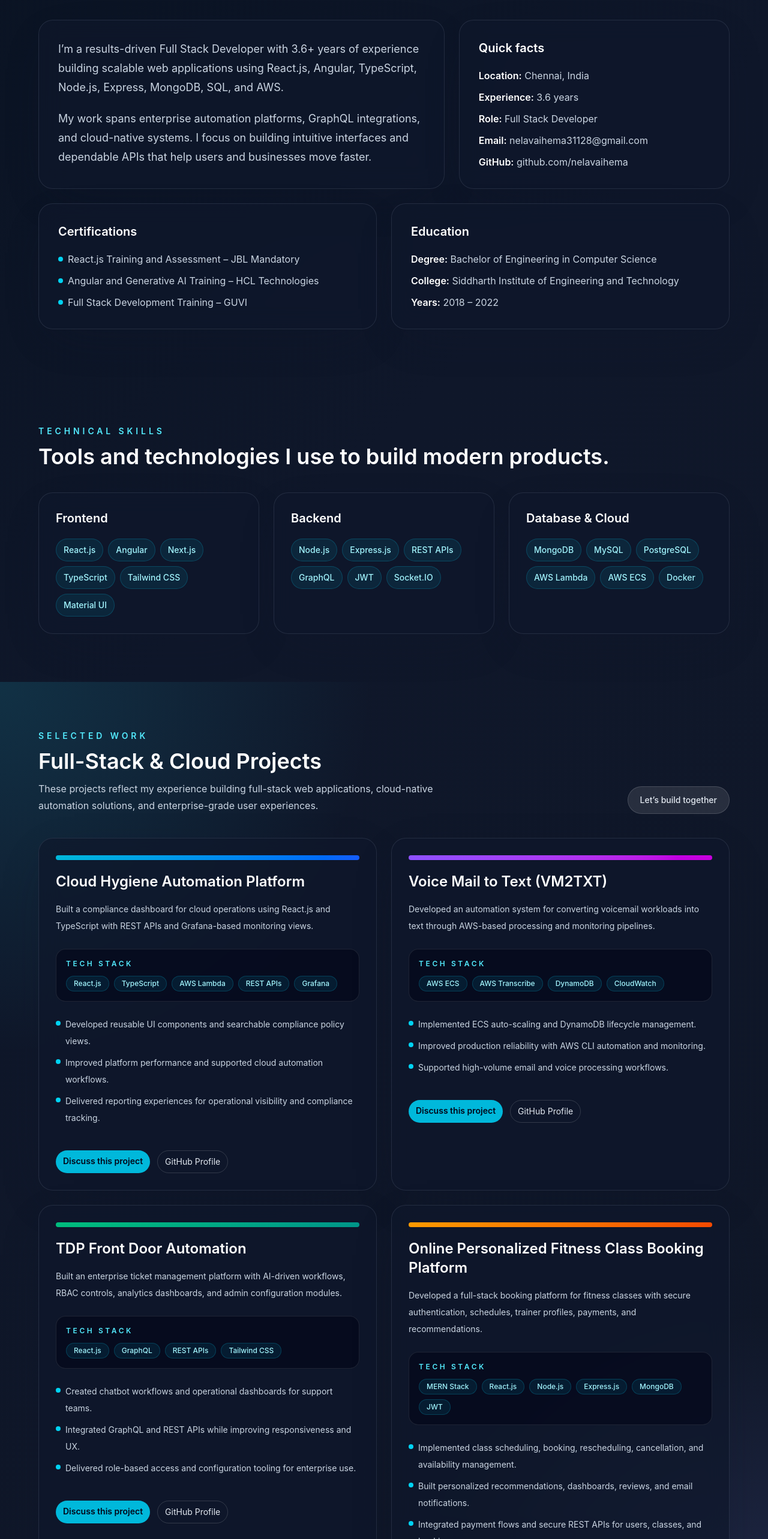
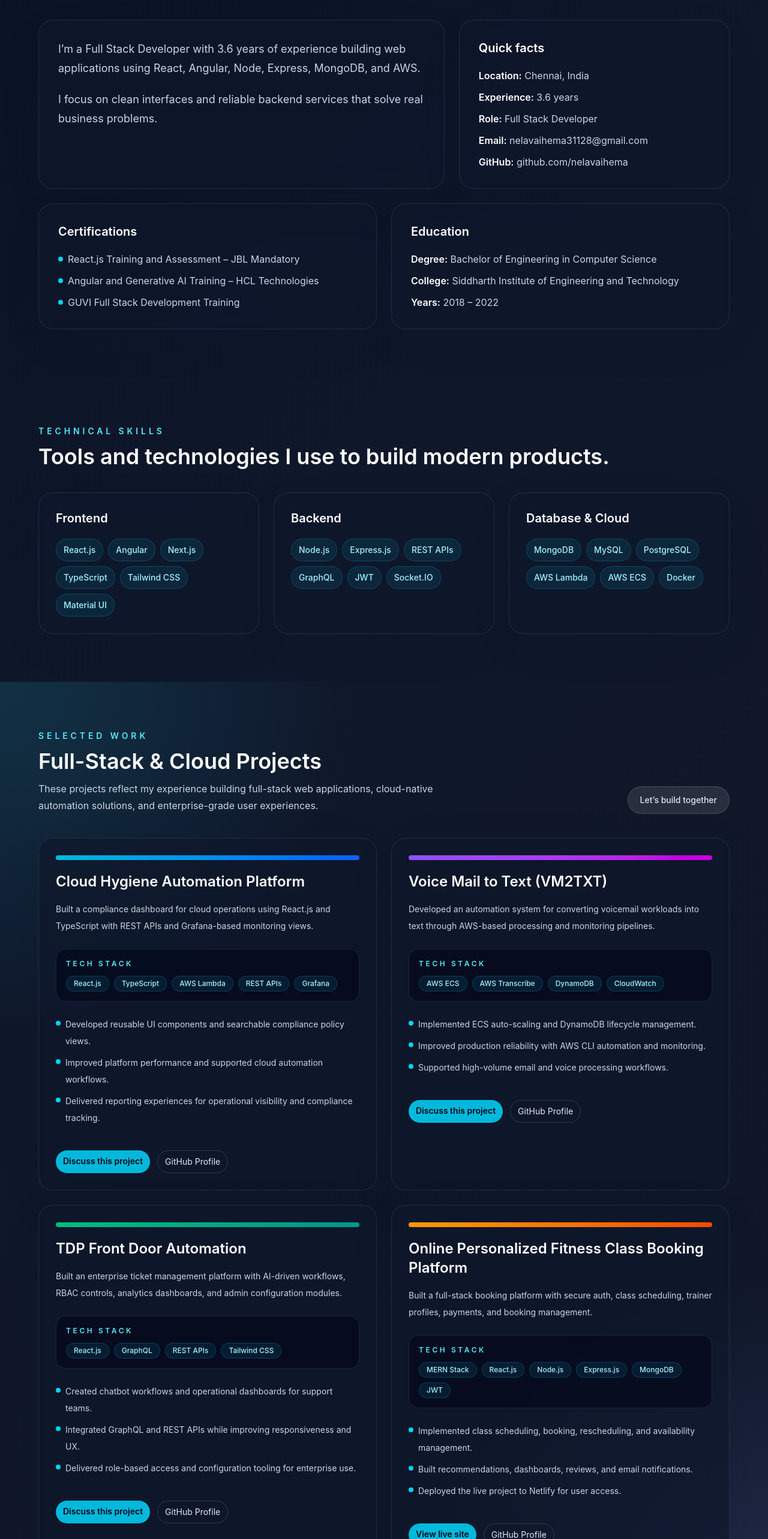
Before and after one commit to nelavaihema/PROTFOLIO, a React (Create React App) app in the folder client/: page / in a window 1280 px wide. Shown: the part 996-3562 px from the top of the page at 60% size. Built offline with nearby package versions, Linux system fonts and the light colour scheme.

Commit message:
add project links

```diff
--- a/client/src/components/About.js
+++ b/client/src/components/About.js
@@ -1,9 +1,16 @@
 import React from "react";
 
 const certifications = [
-  "React.js Training and Assessment – JBL Mandatory",
-  "Angular and Generative AI Training – HCL Technologies",
-  "Full Stack Development Training – GUVI",
+  {
+    name: "React.js Training and Assessment – JBL Mandatory",
+  },
+  {
+    name: "Angular and Generative AI Training – HCL Technologies",
+  },
+  {
+    name: "GUVI Full Stack Development Training",
+    href: "https://www.zenclass.in/certificateDownload/g4A0LyPtIml4slZE",
+  },
 ];
 
 const About = () => {
@@ -22,10 +29,10 @@ const About = () => {
         <div className="grid gap-6 lg:grid-cols-[1.5fr_1fr]">
           <div className="section-shell rounded-3xl bg-slate-900/70 p-8">
             <p className="text-lg leading-8 text-slate-300">
-              I’m a results-driven Full Stack Developer with 3.6+ years of experience building scalable web applications using React.js, Angular, TypeScript, Node.js, Express, MongoDB, SQL, and AWS.
+              I’m a Full Stack Developer with 3.6 years of experience building web applications using React, Angular, Node, Express, MongoDB, and AWS.
             </p>
             <p className="mt-5 text-lg leading-8 text-slate-300">
-              My work spans enterprise automation platforms, GraphQL integrations, and cloud-native systems. I focus on building intuitive interfaces and dependable APIs that help users and businesses move faster.
+              I focus on clean interfaces and reliable backend services that solve real business problems.
             </p>
           </div>
           <div className="section-shell rounded-3xl bg-slate-900/70 p-8">
@@ -45,9 +52,20 @@ const About = () => {
             <h3 className="text-xl font-semibold text-white">Certifications</h3>
             <ul className="mt-5 space-y-3 text-slate-300">
               {certifications.map((item) => (
-                <li key={item} className="flex gap-2">
+                <li key={item.name} className="flex gap-2">
                   <span className="mt-2 h-2 w-2 shrink-0 rounded-full bg-cyan-400" />
-                  <span>{item}</span>
+                  {item.href ? (
+                    <a
+                      href={item.href}
+                      target="_blank"
+                      rel="noreferrer"
+                      className="text-slate-300 transition hover:text-cyan-300"
+                    >
+                      {item.name}
+                    </a>
+                  ) : (
+                    <span>{item.name}</span>
+                  )}
                 </li>
               ))}
             </ul>
--- a/client/src/components/Projects.js
+++ b/client/src/components/Projects.js
@@ -46,15 +46,15 @@ const projects = [
   {
     title: "Online Personalized Fitness Class Booking Platform",
     description:
-      "Developed a full-stack booking platform for fitness classes with secure authentication, schedules, trainer profiles, payments, and recommendations.",
+      "Built a full-stack booking platform with secure auth, class scheduling, trainer profiles, payments, and booking management.",
     techStack: ["MERN Stack", "React.js", "Node.js", "Express.js", "MongoDB", "JWT"],
     highlights: [
-      "Implemented class scheduling, booking, rescheduling, cancellation, and availability management.",
-      "Built personalized recommendations, dashboards, reviews, and email notifications.",
-      "Integrated payment flows and secure REST APIs for users, classes, and bookings.",
+      "Implemented class scheduling, booking, rescheduling, and availability management.",
+      "Built recommendations, dashboards, reviews, and email notifications.",
+      "Deployed the live project to Netlify for user access.",
     ],
-    ctaLabel: "Discuss this project",
-    ctaHref: "#contact",
+    ctaLabel: "View live site",
+    ctaHref: "https://hema-fitness-new-repo.netlify.app/",
     accent: "from-amber-500 to-orange-600",
   },
 ];
```
